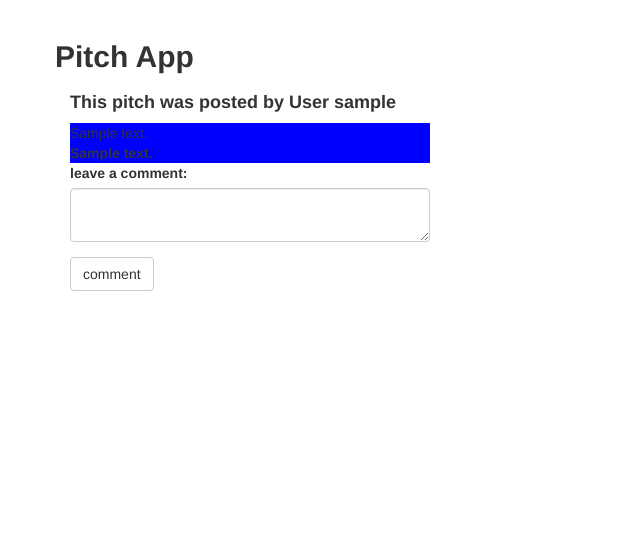
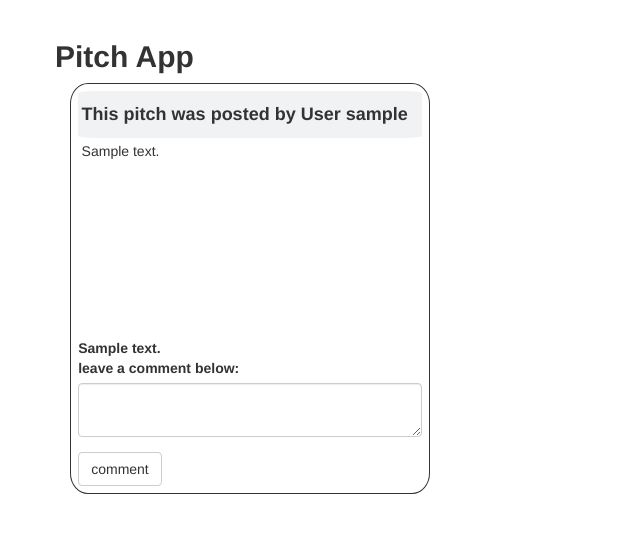
Before and after one commit to antonymburia/Pitch-app, a Flask app: page / in a window 1280 px wide. Shown: the part 52-585 px from the top of the page, without its empty margins (0-640 px from the left). Run offline with Flask 2, Linux system fonts and the light colour scheme; a user stored in the database is signed in; tables that the repository leaves empty hold one stand-in row (values such as "Sample post"); some libraries are stand-ins or nearby versions.

Commit message:
style index view

```diff
--- a/app/main/forms.py
+++ b/app/main/forms.py
@@ -8,7 +8,7 @@ class UpdateProfile(FlaskForm):
     submit = SubmitField('update')
 
 class CommentForm(FlaskForm):
-    text = TextAreaField('leave a comment:',validators=[DataRequired()])
+    text = TextAreaField('leave a comment below:',validators=[DataRequired()])
     submit = SubmitField('comment')
 
 
--- a/app/main/views.py
+++ b/app/main/views.py
@@ -73,4 +73,5 @@ def category():
     promotion_pitches = Pitch.query.filter_by(category='promotion').all()
 
 
+
     return render_template('category.html', interview = interview_pitches, product = product_pitches, promotion = promotion_pitches)
--- a/app/templates/category.html
+++ b/app/templates/category.html
@@ -3,14 +3,10 @@
 {%block content%}
 <h2>Interview pitches</h2>
 {{macro.displayPitches(interview)}}
-{% if current_user.is_authenticated %}
-{{ wtf.quick_form(comment_form) }}
-{%endif%}
 
 <h2>Promotion Pitches</h2>
 {{macro.displayPitches(promotion)}}
 
-
 <h2>Product Pitches</h2>
 {{macro.displayPitches(product)}}
 {% endblock %}
--- a/app/templates/index.html
+++ b/app/templates/index.html
@@ -14,8 +14,11 @@
           </div>
           <div class="card-body">
             {{pitch.content}} <br>
+
+
+          </div>
+          <div class="description">
             <b>{{pitch.add_description}}</b>
-
           </div>
           <div class="footer">
             {% if current_user.is_authenticated %}
@@ -29,8 +32,20 @@
   </div>
 </div>
 <style>
+  .card{
+    border: solid 1px;
+    border-radius: 5%;
+    padding: 2%;
+  }
+  .card-header{
+    padding: 1%;
+    background-color: rgb(241,242,243);
+    border-radius: 5%;
+
+  }
   .card-body{
-    background-color: blue;
+    padding: 1%;
+    height: 200px;
   }
 </style>
 {%endblock%}
```
